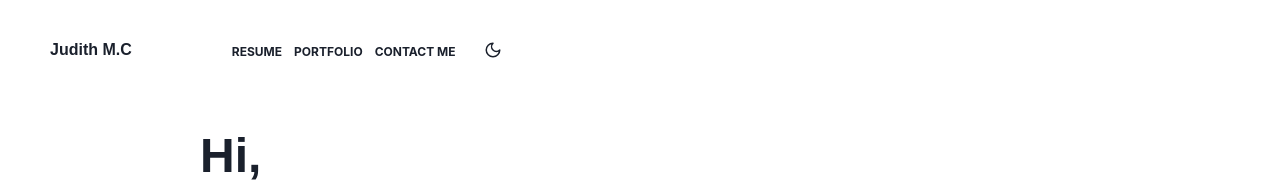
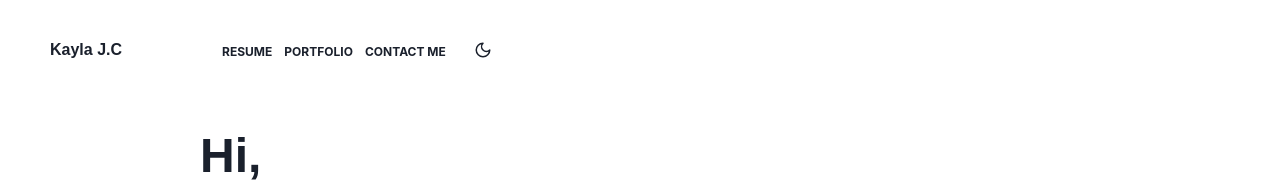
Before and after one commit to JudithKayla/I-Love-Black, a React (Vite) app: page / in a window 1280 px wide. Shown: the top 182 px of the page. Built offline with nearby package versions, Linux system fonts and the light colour scheme.

Commit message:
Update Navbar heading

```diff
--- a/src/components/Navbar.tsx
+++ b/src/components/Navbar.tsx
@@ -38,7 +38,7 @@ const Navbar = () => {
         _hover={{ textDecoration: "none", color: "orange" }}
         display={{ base: "none", md: "inline", lg: "inline" }}
       >
-        Judith M.C
+        Kayla J.C
       </Link>
       <Link
         ml="30px"
```
